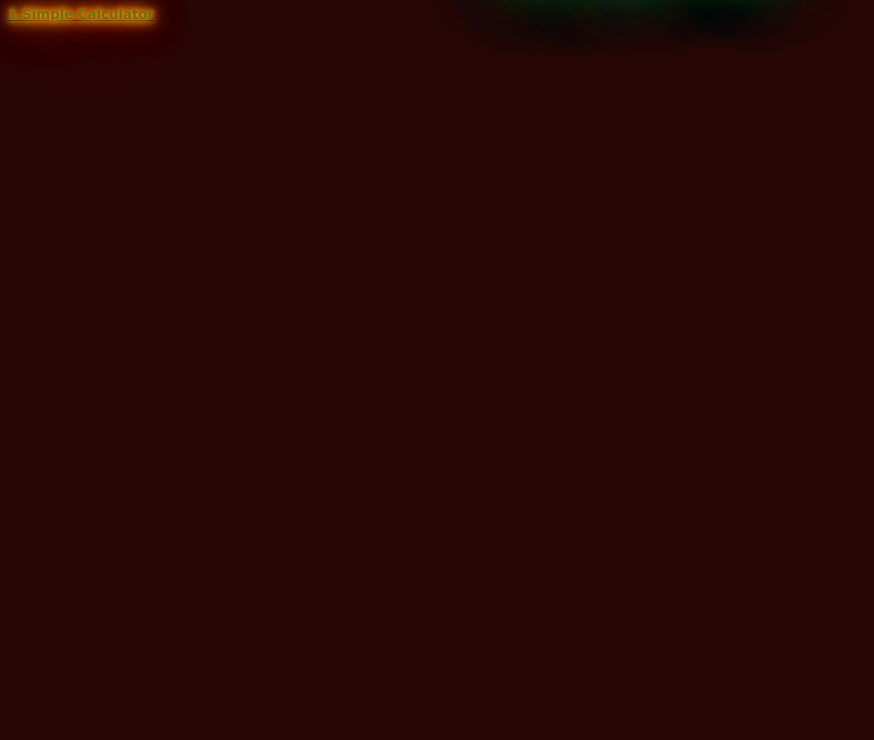
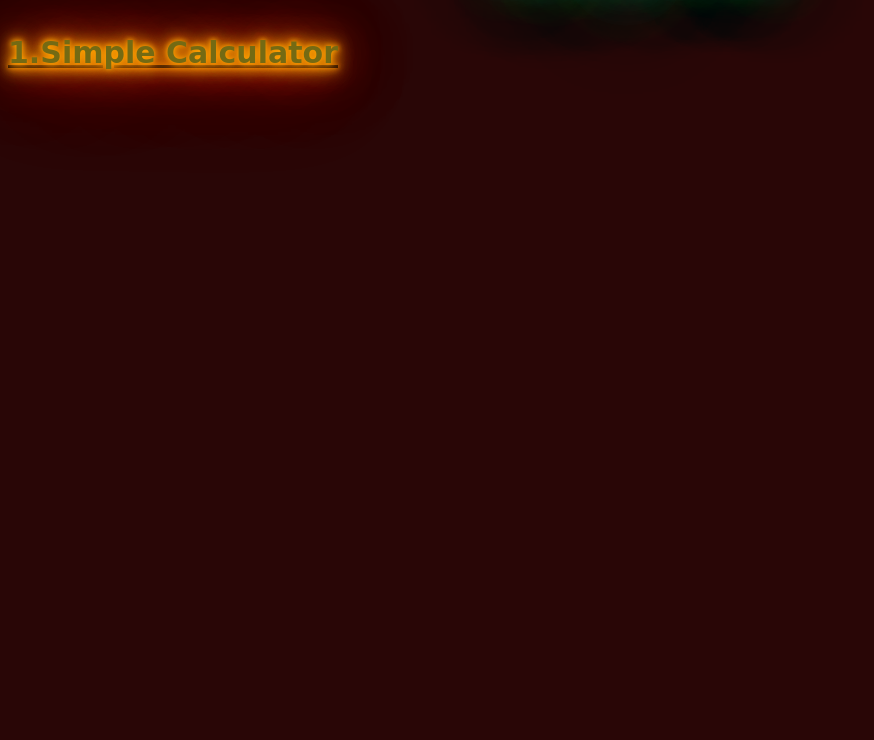
Before and after one commit to Jagdishsah/hyperlink, a plain HTML site: page index.html in a window 1280 px wide. Shown: the part 60-800 px from the top of the page, without its empty margins (0-874 px from the left). Drawn offline with Linux system fonts and the light colour scheme.

Commit message:
Update h5 Fontsize

```diff
--- a/index.html
+++ b/index.html
@@ -27,7 +27,7 @@
                 0 0 151px #0fa;
         }
         h5 {
-            font-size: 60p;
+            font-size: 30px;
             text-shadow: 0 0 5px #ffa500, 0 0 15px #ffa500, 0 0 20px #ffa500, 0 0 40px #ffa500, 0 0 60px #ff0000, 0 0 10px #ff8d00, 0 0 98px #ff0000;
             color: #746a13;
             font-family: "Sacramento", cursive;
```
